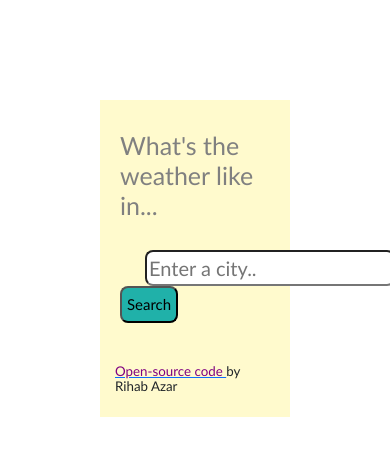
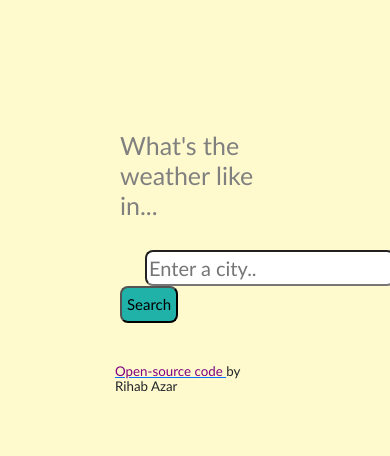
Before and after one commit to Shahbi88/Weather-React-Separate-VS-import, a React (Create React App) app: page / in a window 390 px wide. Shown: the top 456 px of the page. Built offline with nearby package versions, Linux system fonts and the light colour scheme; no server answers.

Commit message:
yellow all around

```diff
--- a/src/styles.css
+++ b/src/styles.css
@@ -104,6 +104,7 @@ body {
     "Lucida Sans", Arial, sans-serif;
   padding: 100px 100px;
   border-radius: 10px;
+  background-color: #fffacd;
 }
 .weather-forecast {
   display: grid;
@@ -138,7 +139,7 @@ body {
   body {
     font-family: "Trebuchet MS", "Lucida Sans Unicode", "Lucida Grande",
       "Lucida Sans", Arial, sans-serif;
-
+    background-color: #fffacd;
     margin: 0px;
   }
 
```
